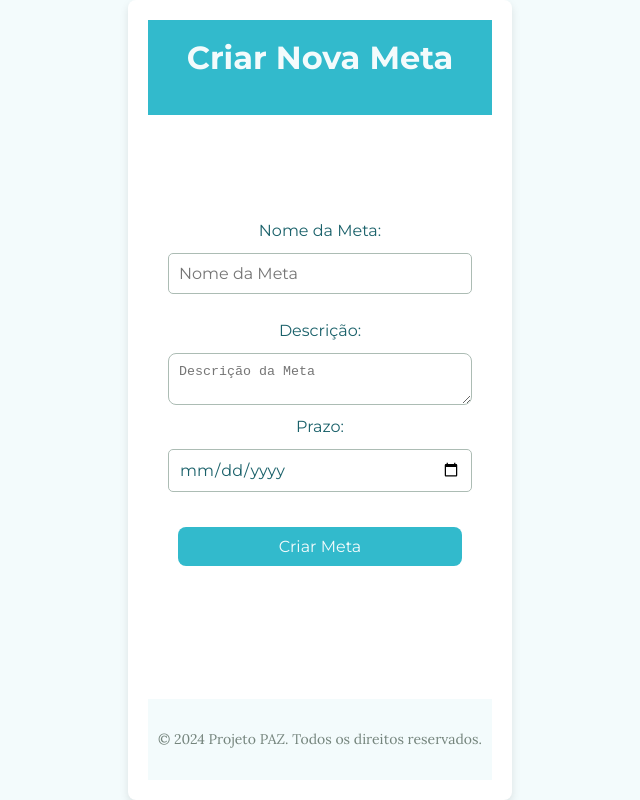
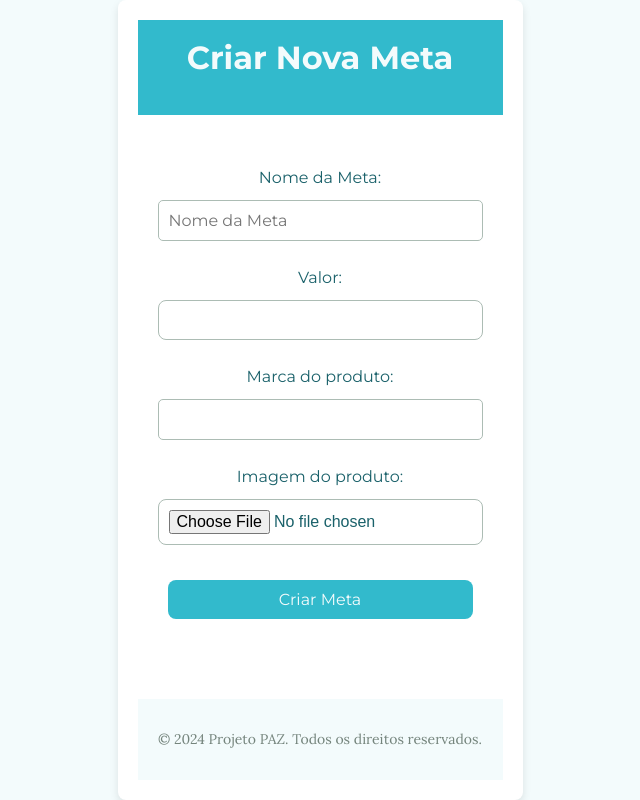
Before and after one commit to nasc2005/Projeto_Paz, a React (Vite) app in the folder Front-end/Teste React/projeto teste/: page /criar-metas in a window 1280 px wide. Shown: the whole page, without its empty margins (320-960 px from the left). Built offline with nearby package versions, Linux system fonts and the light colour scheme.

Commit message:
crud metas incompleto, falta editar

```diff
--- a/Front-end/Teste React/projeto teste/src/AppRouter.jsx
+++ b/Front-end/Teste React/projeto teste/src/AppRouter.jsx
@@ -7,7 +7,7 @@ import CadastroInstituicao from './pages/cadastroInstituicao';
 import RecuperarSenha from './pages/recuperar-Senha';
 import CadastroAdm from './pages/cadastro-adm';
 import AbrirVendas from './pages/abrir-vendas';
-import AdicionarProduto from './pages/adcionar-produto';
+import AdicionarProduto from './pages/adicionar-produto';
 import CadastrarComunidade from './pages/cadastrar-comunidade';
 import CadastrarVendedor from './pages/cadastrar-vendedor';
 import CriarMeta from './pages/criar-metas';
@@ -40,7 +40,7 @@ function AppRouter() {
         <Route path="/recuperar-senha" element={<RecuperarSenha />} />
         <Route path="/cadastro-adm" element={<CadastroAdm />} />
         <Route path="/abrir-vendas" element={<AbrirVendas />} />
-        <Route path="/adcionar-produto" element={<AdicionarProduto/>} />
+        <Route path="/adicionar-produto" element={<AdicionarProduto/>} />
         <Route path="/cadastrar-comunidade" element={<CadastrarComunidade/>} />
         <Route path="/cadastrar-vendedor" element={<CadastrarVendedor/>} />
         <Route path="/criar-metas" element={<CriarMeta/>} />
@@ -52,7 +52,7 @@ function AppRouter() {
         <Route path="/finalizar-venda" element={<FinalizarVenda/>} />
         <Route path="/hub-adm" element={<HubAdm/>} />
         <Route path="/hub-vendedor" element={<HubVendedor/>} />
-        <Route path="/meta-detalhes" element={<DetalhesMeta/>} />
+        <Route path="/meta-detalhes/:id" element={<DetalhesMeta/>} />
         <Route path="/tela-meta" element={<TelaMeta/>} />
         <Route path="/venda-concluida/:id" element={<VendaConcluida/>} />
         <Route path="/vendendo" element={<Vendendo/>} />
--- a/Front-end/Teste React/projeto teste/src/pages/criar-metas.jsx
+++ b/Front-end/Teste React/projeto teste/src/pages/criar-metas.jsx
@@ -3,48 +3,73 @@ import React, { useState } from 'react';
 import Swal from 'sweetalert2'; // Para exibir alertas
 import { useNavigate } from 'react-router-dom'; // Para navegação
 import '../styles/criar-metas.css';
+import { postMeta } from '../services/api-metas';
 
 function CriarMeta() {
   const [meta, setMeta] = useState({
+    id_lugar: 1,
+    id_usuarioCriador: 1,
     nome: '',
-    descricao: '',
-    prazo: ''
+    valor: '',
+    marca: '',
+    imagem: '' // Armazenar URL da imagem para pré-visualização
   });
 
   const [loading, setLoading] = useState(false); // Estado para controle de carregamento
+  const [previewImage, setPreviewImage] = useState(null);
   const navigate = useNavigate(); // Hook de navegação
 
   // Função para lidar com mudanças nos campos do formulário
   const handleInputChange = (e) => {
-    const { name, value } = e.target;
-    setMeta({ ...meta, [name]: value });
+    const { name, value, files } = e.target;
+    if (name === 'imagem' && files[0]) {
+      const imageFile = files[0];
+      setMeta({ ...meta, [name]: imageFile });
+      setPreviewImage(URL.createObjectURL(imageFile)); // Mostrar pré-visualização da imagem
+    } else {
+      setMeta({ ...meta, [name]: value });
+    }
+  };
+
+  // Função para adicionar uma nova meta
+  const addMeta = async () => {
+    const novoMeta = {
+      id_instituicao: meta.id_instituicao,
+      apelido: meta.apelido,
+      endereco: meta.endereco,
+      numero: meta.numero,
+      arranjo: meta.arranjo,
+    };
+
+    try {
+      await postMeta(novoMeta);
+      Swal.fire({
+        title: 'Meta Cadastrada!',
+        text: 'A meta foi cadastrada com sucesso.',
+        icon: 'success',
+        confirmButtonText: 'OK'
+      }).then(() => {
+        // Redirecionar para a página de listagem de metas (ou qualquer outra página)
+        navigate('/visualizar-metas');
+      });
+
+      // Resetar o formulário após o envio (opcional)
+      setMeta({ nome: '', valor: '', marca: '', imagem: '' });
+    } catch (error) {
+      console.error("Erro ao cadastrar meta:", error);
+      Swal.fire({
+        title: 'Erro!',
+        text: 'Não foi possível cadastrar a meta.',
+        icon: 'error',
+        confirmButtonText: 'OK'
+      });
+    }
   };
 
   // Função para lidar com o envio do formulário
-  const handleSubmit = async (e) => {
+  const handleSubmit = (e) => {
     e.preventDefault();
-    setLoading(true); // Iniciar o carregamento
-
-    // Aqui você pode adicionar a lógica para salvar os dados, como uma requisição para a API.
-    // Vamos simular um delay de 2 segundos para ilustrar o processo de envio
-    setTimeout(() => {
-      console.log('Meta criada:', meta);
-
-      // Exibir uma notificação de sucesso
-      Swal.fire({
-        title: 'Meta Criada!',
-        text: 'A meta foi criada com sucesso.',
-        icon: 'success',
-        confirmButtonText: 'OK'
-      }).then(() => {
-        // Redirecionar após o sucesso
-        navigate('/metas'); // Substitua '/metas' pela página de metas ou qualquer outra
-      });
-
-      // Resetar o formulário após o envio (opcional)
-      setMeta({ nome: '', descricao: '', prazo: '' });
-      setLoading(false); // Finalizar o carregamento
-    }, 2000); // Simulando um atraso de 2 segundos (substitua com a lógica real de requisição)
+    addMeta(); // Chama a função para salvar os dados
   };
 
   return (
@@ -66,25 +91,36 @@ function CriarMeta() {
             required
           />
 
-          <label htmlFor="descricao">Descrição:</label>
-          <textarea
-            id="descricao"
-            name="descricao"
-            placeholder="Descrição da Meta"
-            value={meta.descricao}
-            onChange={handleInputChange}
-            required
-          ></textarea>
-
-          <label htmlFor="prazo">Prazo:</label>
+          <label htmlFor="valor">Valor:</label>
           <input
-            type="date"
-            id="prazo"
-            name="prazo"
-            value={meta.prazo}
+            type="number"
+            id="valor"
+            name="valor"
+            value={meta.valor}
             onChange={handleInputChange}
             required
           />
+
+          <label htmlFor="marca">Marca do produto:</label>
+          <input
+            type="text"
+            id="marca"
+            name="marca"
+            value={meta.marca}
+            onChange={handleInputChange}
+            required
+          />
+
+          <label htmlFor="imagem">Imagem do produto:</label>
+          <input
+            type="file"
+            id="imagem"
+            name="imagem"
+            accept="image/*"
+            onChange={handleInputChange}
+          />
+          {previewImage && <img src={previewImage} alt="Pré-visualização" style={{ width: '100px', marginTop: '10px' }} />}
+
 
           <button type="submit" className="btn-submit" disabled={loading}>
             {loading ? 'Criando...' : 'Criar Meta'}
--- a/Front-end/Teste React/projeto teste/src/pages/meta-detalhes.jsx
+++ b/Front-end/Teste React/projeto teste/src/pages/meta-detalhes.jsx
@@ -1,25 +1,34 @@
 // src/pages/DetalhesMeta.jsx
-import React from 'react';
+import React, { useEffect, useState } from 'react';
+import { useNavigate, useParams } from 'react-router-dom';
 import '../styles/meta-detalhes.css';  // Certifique-se de ter o arquivo CSS correspondente
+import { readMetaById } from '../services/api-metas';
 
 function DetalhesMeta() {
-  const meta = {
-    nome: "Meta de Vendas - Janeiro",
-    objetivo: "Atingir R$ 10.000 em vendas no mês de Janeiro.",
-    progresso: "R$ 6.500",
-    dataInicio: "01/01/2024",
-    dataTermino: "31/01/2024",
-    status: "Em andamento"
-  };
+  const { id } = useParams();
+
+  const [meta, setMeta] = useState(null);
+
+  // Função para buscar venda
+  async function getMeta() {
+      const response = await readMetaById(id);
+      setMeta(response);
+  }
+
+  useEffect(() => {
+    getMeta();
+  }, [id]);
+
+  const navigate = useNavigate();
 
   // Função para lidar com o encerramento da meta
   const handleEncerrarMeta = () => {
     alert("Meta encerrada!");
   };
 
-  // Função para redirecionar para a página de edição da meta
+  // Função para redirecionar para a página de criar meta
   const handleEditarMeta = () => {
-    window.location.href = 'editar-meta.html';
+    navigate(`/editar-meta/${meta.id_meta}`); // Redireciona para a página de cadastro de comunidade
   };
 
   return (
@@ -27,20 +36,25 @@ function DetalhesMeta() {
       <header>
         <h1>Detalhes da Meta</h1>
       </header>
+      {meta ? (
+        <div className="meta-details">
+          <h2>{meta.nome || ''}</h2>
+          <p><strong>Valor: R$ </strong> {meta.valor || ''}</p>
+          <p><strong>Progresso Atual:</strong> trabalhando nisso</p>
+          <p><strong>Data de Início:</strong> {meta.data_criacao || ''}</p>
+          <p><strong>Data de Término:</strong> trabalhando nisso</p>
+          <p><strong>Status:</strong> {meta.status_meta || ''}</p>
 
-      <div className="meta-details">
-        <h2>{meta.nome}</h2>
-        <p><strong>Objetivo:</strong> {meta.objetivo}</p>
-        <p><strong>Progresso Atual:</strong> {meta.progresso}</p>
-        <p><strong>Data de Início:</strong> {meta.dataInicio}</p>
-        <p><strong>Data de Término:</strong> {meta.dataTermino}</p>
-        <p><strong>Status:</strong> {meta.status}</p>
+          <div className="actions">
+            <button className="btn-edit" onClick={handleEditarMeta}>Editar Meta</button>
+            <button className="btn-close" onClick={handleEncerrarMeta}>Encerrar Meta</button>
+          </div>
+        </div>
+      ) : (
+        <p>Carregando detalhes da venda...</p>
+      )}
 
-        <div className="actions">
-          <button className="btn-edit" onClick={handleEditarMeta}>Editar Meta</button>
-          <button className="btn-close" onClick={handleEncerrarMeta}>Encerrar Meta</button>
-        </div>
-      </div>
+
 
       <footer>
         <p>&copy; 2024 Projeto PAZ. Todos os direitos reservados.</p>
--- a/Front-end/Teste React/projeto teste/src/services/api-metas.js
+++ b/Front-end/Teste React/projeto teste/src/services/api-metas.js
@@ -5,21 +5,33 @@ const api = axios.create({
 });
 
 // Função para obter a lista de metas
-export async function getFunction() {
+export async function readMetas() {
     const response = await api.get('/metas');
     return response.data;
 
 }
 
+// Função para buscar um lugar específico pelo ID
+export async function readMetaById(id) {
+    const response = await api.get(`/meta?id=${id}`);
+    return response.data;
+}
+
 // Função para criar uma nova meta
-export async function postFunction(data) {
+export async function postMeta(data) {
     const response = await api.post('/metas', data);
     return response.data;
 
 }
 
+// Função para criar uma nova meta
+export async function putMeta(data) {
+    const response = await api.put(`/atualizar`, data);
+    return response.data;
+}
+
 // Função para deletar uma meta
-export async function deleteFunction(id) {
+export async function deleteMeta(id) {
     await api.delete(`/metas/${id}`);
 
 }
```
Also changed, not shown: Front-end/Teste React/projeto teste/src/pages/visualizar-metas.jsx (+16 -5 lines), 2 other files (tests, documents, lock files or other folders).
